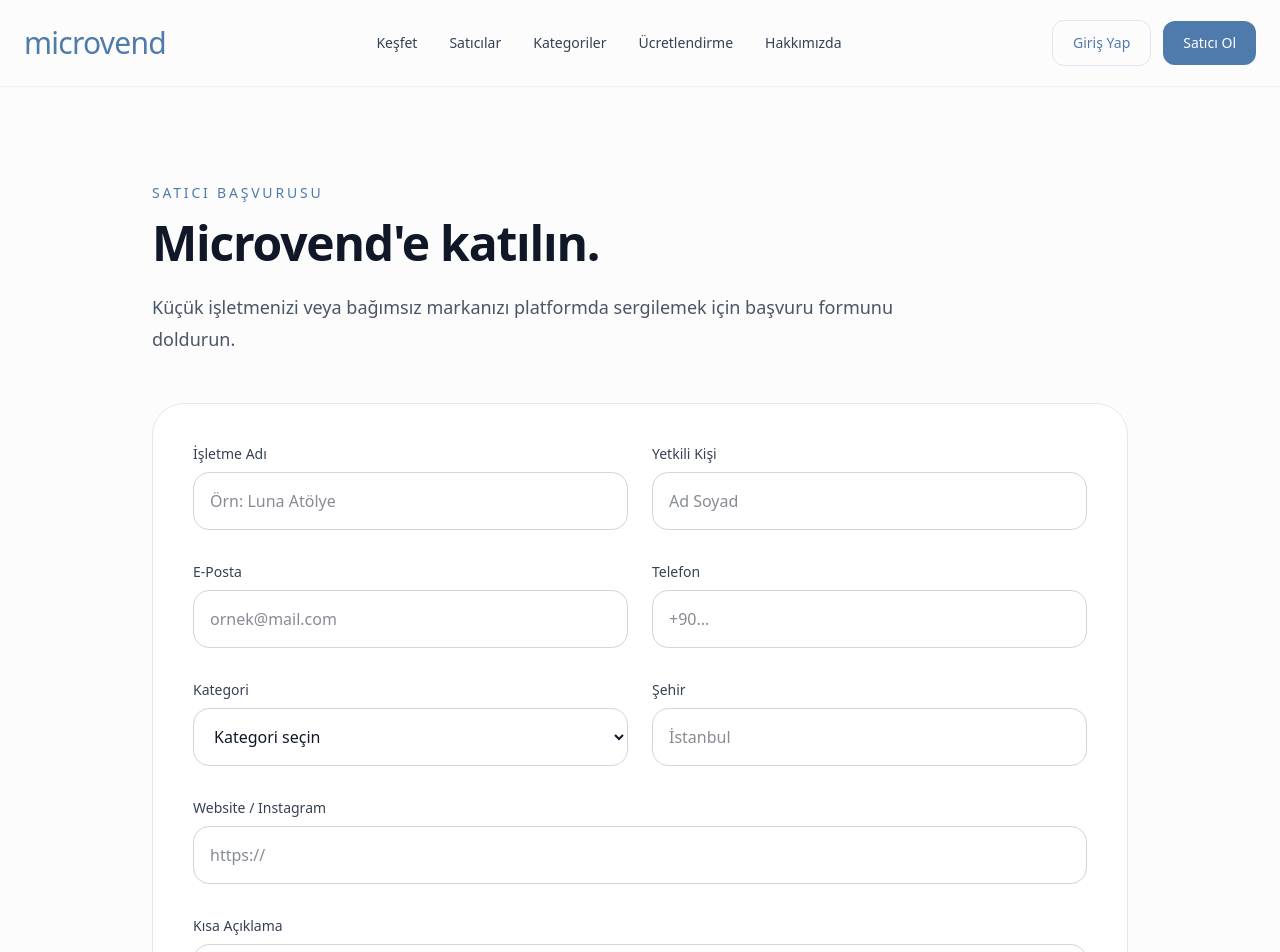
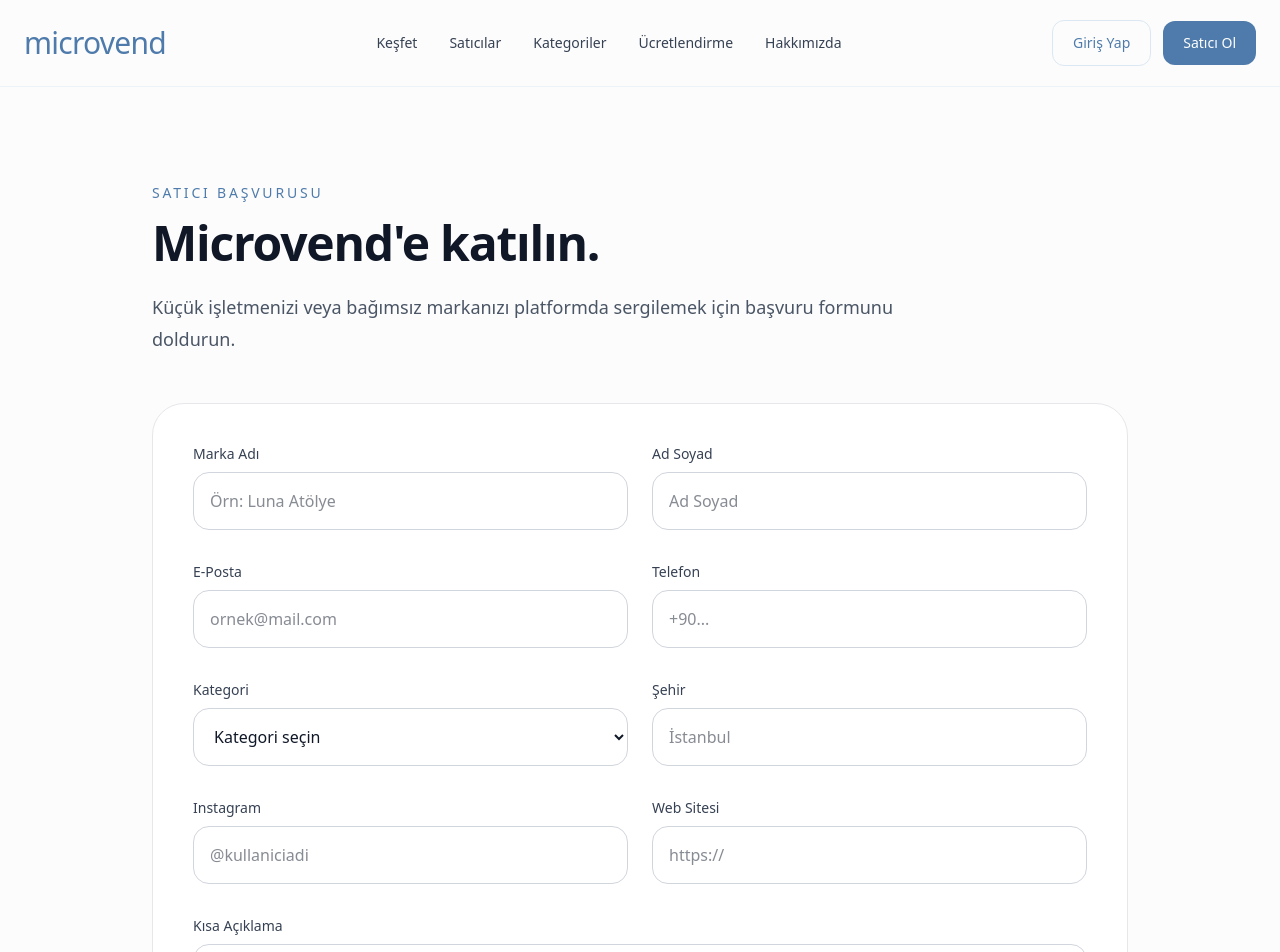
Before and after one commit to oguzkaraa1975/microvend-last, a React (Vite) app: page /basvuru in a window 1280 px wide. Shown: the top 952 px of the page. Built offline with nearby package versions, Linux system fonts and the light colour scheme.

Commit message:
Make seller application form functional

```diff
--- a/src/pages/ApplyPage.tsx
+++ b/src/pages/ApplyPage.tsx
@@ -1,4 +1,105 @@
+import { useState } from "react";
+import type { FormEvent } from "react";
+import { kategoriler } from "../data/mockData";
+
+type BasvuruFormu = {
+  adSoyad: string;
+  markaAdi: string;
+  kategori: string;
+  sehir: string;
+  email: string;
+  telefon: string;
+  instagram: string;
+  website: string;
+  aciklama: string;
+};
+
+const bosForm: BasvuruFormu = {
+  adSoyad: "",
+  markaAdi: "",
+  kategori: "",
+  sehir: "",
+  email: "",
+  telefon: "",
+  instagram: "",
+  website: "",
+  aciklama: "",
+};
+
+const emailGecerliMi = (email: string) =>
+  /^[^\s@]+@[^\s@]+\.[^\s@]+$/.test(email);
+
 function ApplyPage() {
+  const [form, setForm] = useState<BasvuruFormu>(bosForm);
+  const [hataMesaji, setHataMesaji] = useState("");
+  const [basariMesaji, setBasariMesaji] = useState("");
+  const [gonderiliyor, setGonderiliyor] = useState(false);
+
+  const alaniGuncelle = (
+    alan: keyof BasvuruFormu,
+    deger: string
+  ) => {
+    setForm((onceki) => ({ ...onceki, [alan]: deger }));
+    setHataMesaji("");
+    setBasariMesaji("");
+  };
+
+  const formuDogrula = () => {
+    if (!form.adSoyad.trim()) {
+      return "Ad soyad alanı zorunludur.";
+    }
+
+    if (!form.markaAdi.trim()) {
+      return "Marka adı alanı zorunludur.";
+    }
+
+    if (!form.kategori) {
+      return "Lütfen bir kategori seçin.";
+    }
+
+    if (!form.sehir.trim()) {
+      return "Şehir alanı zorunludur.";
+    }
+
+    if (!form.email.trim()) {
+      return "E-posta alanı zorunludur.";
+    }
+
+    if (!emailGecerliMi(form.email.trim())) {
+      return "Geçerli bir e-posta adresi girin.";
+    }
+
+    if (!form.aciklama.trim()) {
+      return "Açıklama alanı zorunludur.";
+    }
+
+    return "";
+  };
+
+  const handleSubmit = async (event: FormEvent<HTMLFormElement>) => {
+    event.preventDefault();
+
+    const dogrulamaHatasi = formuDogrula();
+
+    if (dogrulamaHatasi) {
+      setHataMesaji(dogrulamaHatasi);
+      setBasariMesaji("");
+      return;
+    }
+
+    setGonderiliyor(true);
+    setHataMesaji("");
+    setBasariMesaji("");
+
+    await new Promise((resolve) => setTimeout(resolve, 900));
+
+    setForm(bosForm);
+    setBasariMesaji(
+      "Başvurunuz alındı. Microvend ekibi en kısa sürede sizinle iletişime geçecek."
+    );
+    setGonderiliyor(false);
+  };
+
   return (
     <div className="mx-auto max-w-5xl px-6 py-24">
       <div className="mb-12 max-w-3xl">
@@ -16,28 +117,56 @@
         </p>
       </div>
 
+      {basariMesaji && (
+        <div className="card-soft mb-8 rounded-[2rem] border-[#dbe7f2] bg-[#edf3fa] px-6 py-5">
+          <p className="font-light text-[#4e7bab]">{basariMesaji}</p>
+        </div>
+      )}
+
+      {hataMesaji && (
+        <div className="card-soft mb-8 rounded-[2rem] border-red-200 bg-red-50 px-6 py-5">
+          <p className="font-light text-red-700">{hataMesaji}</p>
+        </div>
+      )}
+
       <div className="rounded-[2rem] border border-gray-200 bg-white p-8 md:p-10">
-        <form className="grid gap-8">
+        <form className="grid gap-8" onSubmit={handleSubmit} noValidate>
           <div className="grid gap-6 md:grid-cols-2">
             <div>
-              <label className="mb-2 block text-sm font-medium text-gray-700">
-                İşletme Adı
+              <label
+                htmlFor="markaAdi"
+                className="mb-2 block text-sm font-medium text-gray-700"
+              >
+                Marka Adı
               </label>
 
               <input
+                id="markaAdi"
                 type="text"
+                value={form.markaAdi}
+                onChange={(event) =>
+                  alaniGuncelle("markaAdi", event.target.value)
+                }
                 placeholder="Örn: Luna Atölye"
                 className="w-full rounded-2xl border border-gray-300 px-4 py-4 outline-none transition focus:border-[#4e7bab]"
               />
             </div>
 
             <div>
-              <label className="mb-2 block text-sm font-medium text-gray-700">
-                Yetkili Kişi
+              <label
+                htmlFor="adSoyad"
+                className="mb-2 block text-sm font-medium text-gray-700"
+              >
+                Ad Soyad
               </label>
 
               <input
+                id="adSoyad"
                 type="text"
+                value={form.adSoyad}
+                onChange={(event) =>
+                  alaniGuncelle("adSoyad", event.target.value)
+                }
                 placeholder="Ad Soyad"
                 className="w-full rounded-2xl border border-gray-300 px-4 py-4 outline-none transition focus:border-[#4e7bab]"
               />
@@ -46,24 +175,38 @@
 
           <div className="grid gap-6 md:grid-cols-2">
             <div>
-              <label className="mb-2 block text-sm font-medium text-gray-700">
+              <label
+                htmlFor="email"
+                className="mb-2 block text-sm font-medium text-gray-700"
+              >
                 E-Posta
               </label>
 
               <input
+                id="email"
                 type="email"
+                value={form.email}
+                onChange={(event) => alaniGuncelle("email", event.target.value)}
                 placeholder="ornek@mail.com"
                 className="w-full rounded-2xl border border-gray-300 px-4 py-4 outline-none transition focus:border-[#4e7bab]"
               />
             </div>
 
             <div>
-              <label className="mb-2 block text-sm font-medium text-gray-700">
+              <label
+                htmlFor="telefon"
+                className="mb-2 block text-sm font-medium text-gray-700"
+              >
                 Telefon
               </label>
 
               <input
+                id="telefon"
                 type="text"
+                value={form.telefon}
+                onChange={(event) =>
+                  alaniGuncelle("telefon", event.target.value)
+                }
                 placeholder="+90..."
                 className="w-full rounded-2xl border border-gray-300 px-4 py-4 outline-none transition focus:border-[#4e7bab]"
               />
@@ -72,52 +215,106 @@
 
           <div className="grid gap-6 md:grid-cols-2">
             <div>
-              <label className="mb-2 block text-sm font-medium text-gray-700">
+              <label
+                htmlFor="kategori"
+                className="mb-2 block text-sm font-medium text-gray-700"
+              >
                 Kategori
               </label>
 
-              <select className="w-full rounded-2xl border border-gray-300 px-4 py-4 outline-none transition focus:border-[#4e7bab]">
-                <option>Kategori seçin</option>
-                <option>El Yapımı</option>
-                <option>Ev Dekorasyonu</option>
-                <option>Moda</option>
-                <option>Takı</option>
-                <option>Organik Ürünler</option>
+              <select
+                id="kategori"
+                value={form.kategori}
+                onChange={(event) =>
+                  alaniGuncelle("kategori", event.target.value)
+                }
+                className="w-full rounded-2xl border border-gray-300 px-4 py-4 outline-none transition focus:border-[#4e7bab]"
+              >
+                <option value="">Kategori seçin</option>
+                {kategoriler.map((kategori) => (
+                  <option key={kategori.slug} value={kategori.isim}>
+                    {kategori.isim}
+                  </option>
+                ))}
               </select>
             </div>
 
             <div>
-              <label className="mb-2 block text-sm font-medium text-gray-700">
+              <label
+                htmlFor="sehir"
+                className="mb-2 block text-sm font-medium text-gray-700"
+              >
                 Şehir
               </label>
 
               <input
+                id="sehir"
                 type="text"
+                value={form.sehir}
+                onChange={(event) => alaniGuncelle("sehir", event.target.value)}
                 placeholder="İstanbul"
                 className="w-full rounded-2xl border border-gray-300 px-4 py-4 outline-none transition focus:border-[#4e7bab]"
               />
             </div>
           </div>
 
+          <div className="grid gap-6 md:grid-cols-2">
             <div>
-            <label className="mb-2 block text-sm font-medium text-gray-700">
-              Website / Instagram
+              <label
+                htmlFor="instagram"
+                className="mb-2 block text-sm font-medium text-gray-700"
+              >
+                Instagram
               </label>
 
               <input
+                id="instagram"
                 type="text"
-              placeholder="https://"
+                value={form.instagram}
+                onChange={(event) =>
+                  alaniGuncelle("instagram", event.target.value)
+                }
+                placeholder="@kullaniciadi"
                 className="w-full rounded-2xl border border-gray-300 px-4 py-4 outline-none transition focus:border-[#4e7bab]"
               />
             </div>
 
             <div>
-            <label className="mb-2 block text-sm font-medium text-gray-700">
+              <label
+                htmlFor="website"
+                className="mb-2 block text-sm font-medium text-gray-700"
+              >
+                Web Sitesi
+              </label>
+
+              <input
+                id="website"
+                type="text"
+                value={form.website}
+                onChange={(event) =>
+                  alaniGuncelle("website", event.target.value)
+                }
+                placeholder="https://"
+                className="w-full rounded-2xl border border-gray-300 px-4 py-4 outline-none transition focus:border-[#4e7bab]"
+              />
+            </div>
+          </div>
+
+          <div>
+            <label
+              htmlFor="aciklama"
+              className="mb-2 block text-sm font-medium text-gray-700"
+            >
               Kısa Açıklama
             </label>
 
             <textarea
+              id="aciklama"
               rows={5}
+              value={form.aciklama}
+              onChange={(event) =>
+                alaniGuncelle("aciklama", event.target.value)
+              }
               placeholder="İşletmenizi ve ürünlerinizi kısaca anlatın..."
               className="w-full rounded-2xl border border-gray-300 px-4 py-4 outline-none transition focus:border-[#4e7bab]"
             />
@@ -130,8 +327,12 @@
               gerçekleşir.
             </p>
 
-            <button className="rounded-2xl bg-[#4e7bab] px-8 py-4 text-white transition hover:opacity-90">
-              Başvuruyu Gönder
+            <button
+              type="submit"
+              disabled={gonderiliyor}
+              className="rounded-2xl bg-[#4e7bab] px-8 py-4 text-white transition hover:opacity-90 disabled:cursor-not-allowed disabled:opacity-70"
+            >
+              {gonderiliyor ? "Gönderiliyor..." : "Başvuruyu Gönder"}
             </button>
           </div>
         </form>
```
Lines whose indentation alone changed are shown as unchanged.
